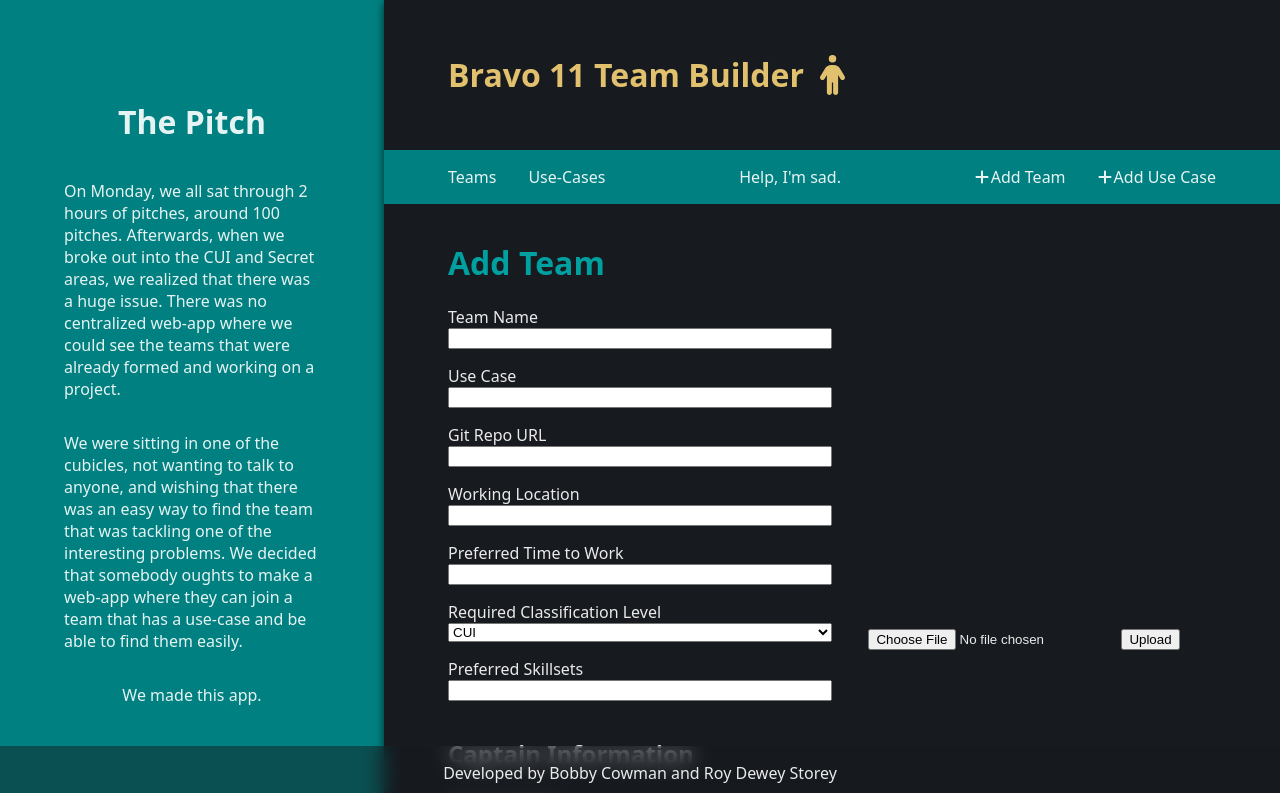
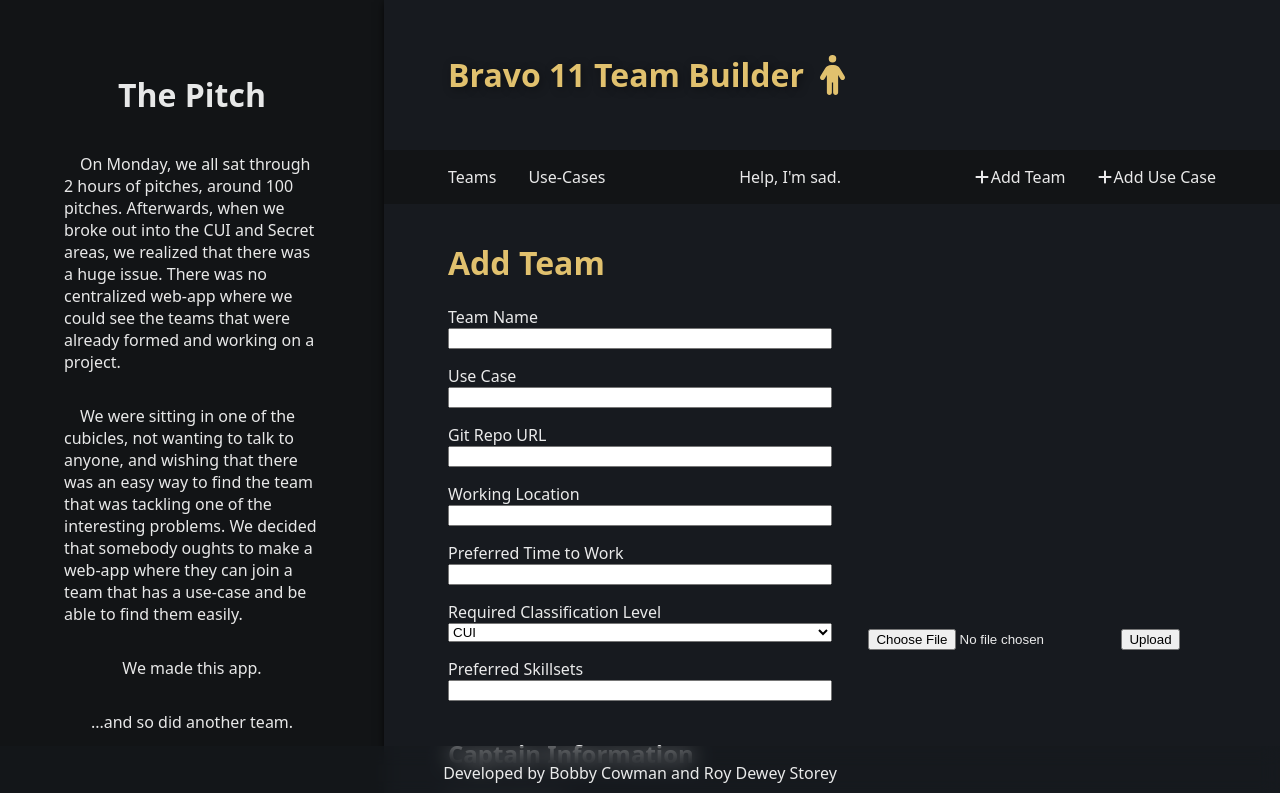
Before and after one commit to RoyStorey/bravo11-friend-finder-frontend, a React (Create React App) app: page /add-team in a window 1280 px wide. Shown: the top 793 px of the page. Built offline with nearby package versions, Linux system fonts and the light colour scheme.

Commit message:
color scheme changeup

```diff
--- a/src/components/pitch-container.jsx
+++ b/src/components/pitch-container.jsx
@@ -6,14 +6,14 @@ export default function Pitch() {
     <div className="pitch-container">
       <div className="pitch-content">
         <h1 className="pitch-header">The Pitch</h1>
-        <p>
+        <p className="pitch-text">
           On Monday, we all sat through 2 hours of pitches, around 100 pitches.
           Afterwards, when we broke out into the CUI and Secret areas, we
           realized that there was a huge issue. There was no centralized web-app
           where we could see the teams that were already formed and working on a
           project.
         </p>
-        <p>
+        <p className="pitch-text">
           We were sitting in one of the cubicles, not wanting to talk to anyone,
           and wishing that there was an easy way to find the team that was
           tackling one of the interesting problems. We decided that somebody
@@ -21,6 +21,7 @@ export default function Pitch() {
           use-case and be able to find them easily.
         </p>
         <p>We made this app.</p>
+        <p>...and so did another team.</p>
       </div>
     </div>
   );
--- a/src/styles/addTeam.css
+++ b/src/styles/addTeam.css
@@ -12,7 +12,7 @@ input {
   margin-bottom: 1rem;
 }
 .form-header {
-  color: #00a0a0;
+  color: #e1c16e;
 }
 .left-side-of-form {
   /* width: 50%; */
--- a/src/styles/addUseCase.css
+++ b/src/styles/addUseCase.css
@@ -7,7 +7,7 @@ input {
   margin-bottom: 1rem;
 }
 .form-header {
-  color: #00a0a0;
+  color: #e1c16e;
 }
 select {
   margin-bottom: 1rem;
--- a/src/styles/header.css
+++ b/src/styles/header.css
@@ -20,6 +20,7 @@ title {
   padding-inline: 4rem;
   padding-bottom: 2rem;
   justify-content: space-between;
+  text-shadow: 2px 2px 10px rgba(0, 0, 0, 0.4);
 }
 title h1:hover {
   color: rgba(255, 255, 255, 0.8);
@@ -39,7 +40,7 @@ h1 {
   gap: 5rem;
   flex: 1;
   padding-inline: 4rem;
-  background-color: teal;
+  background: #121416;
   padding-block: 1rem;
 }
 .button-group {
--- a/src/styles/pitch.css
+++ b/src/styles/pitch.css
@@ -6,7 +6,8 @@
   display: flex;
   flex: 1;
   width: 30%;
-  background: teal;
+  background: #121416;
+
   height: 100%;
   padding: 4rem;
   color: rgba(255, 255, 255, 0.9);
@@ -19,3 +20,7 @@
   align-items: center;
   flex-direction: column;
 }
+
+.pitch-text {
+  text-indent: 1rem;
+}
--- a/src/styles/sadBoyHours.css
+++ b/src/styles/sadBoyHours.css
@@ -30,3 +30,12 @@ td {
   align-items: center;
   /* background: rgba(0, 0, 0, 0.1); */
 }
+.right-side th {
+  width: 30%;
+  text-align: left;
+}
+
+.right-side td {
+  width: 30%;
+  text-align: left;
+}
--- a/src/styles/singleTeam.css
+++ b/src/styles/singleTeam.css
@@ -4,7 +4,7 @@
   justify-content: flex-start;
 }
 .team-name {
-  color: #00a0a0;
+  color: #e1c16e;
   text-decoration: underline;
 }
 .single-team-container {
--- a/src/styles/singleUseCase.css
+++ b/src/styles/singleUseCase.css
@@ -4,7 +4,7 @@
   justify-content: flex-start;
 }
 .use-case {
-  color: #00a0a0;
+  color: #e1c16e;
   text-decoration: underline;
 }
 .use-case-header {
--- a/src/styles/table.css
+++ b/src/styles/table.css
@@ -8,7 +8,7 @@
 }
 tr {
   min-height: 3rem;
-  /* background-color: red; */
+  /* #121416; */
   border-bottom: 1px solid rgb(255, 255, 255);
   display: flex;
   align-items: center;
@@ -19,7 +19,8 @@ tr:hover {
 .table-header {
   display: flex;
   justify-content: center;
-  color: #00a0a0;
+  color: #e1c16e;
+  text-shadow: 2px 2px 10px rgba(0, 0, 0, 0.4);
   /* padding-inline: 4rem; */
 }
 td {
@@ -34,7 +35,7 @@ td {
   height: 3rem;
 }
 .teams-table-row:hover {
-  background: teal;
+  background: #121416;
   cursor: pointer;
   border-inline: 1px solid rgba(255, 255, 255, 0.8);
 }
```
